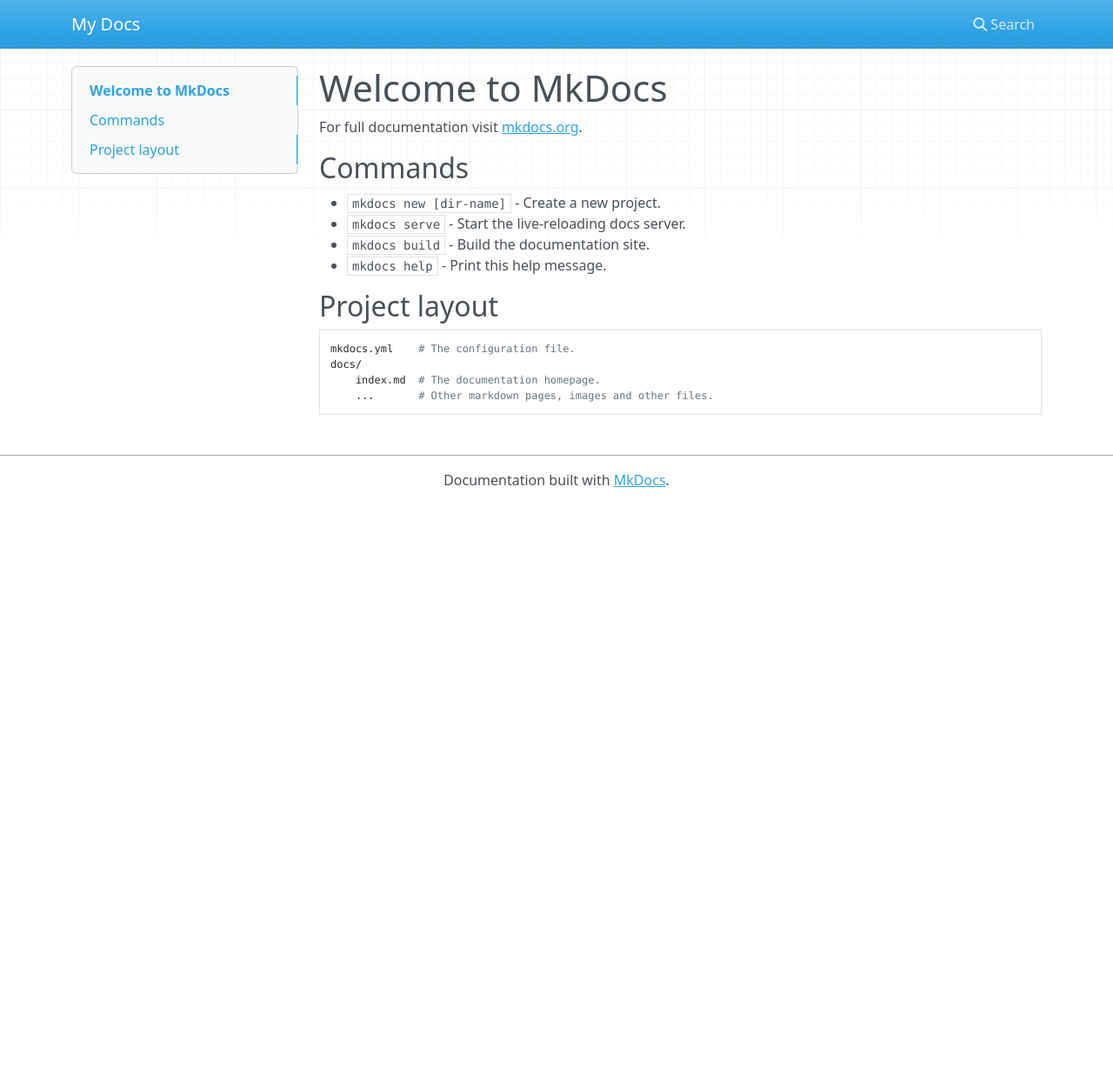
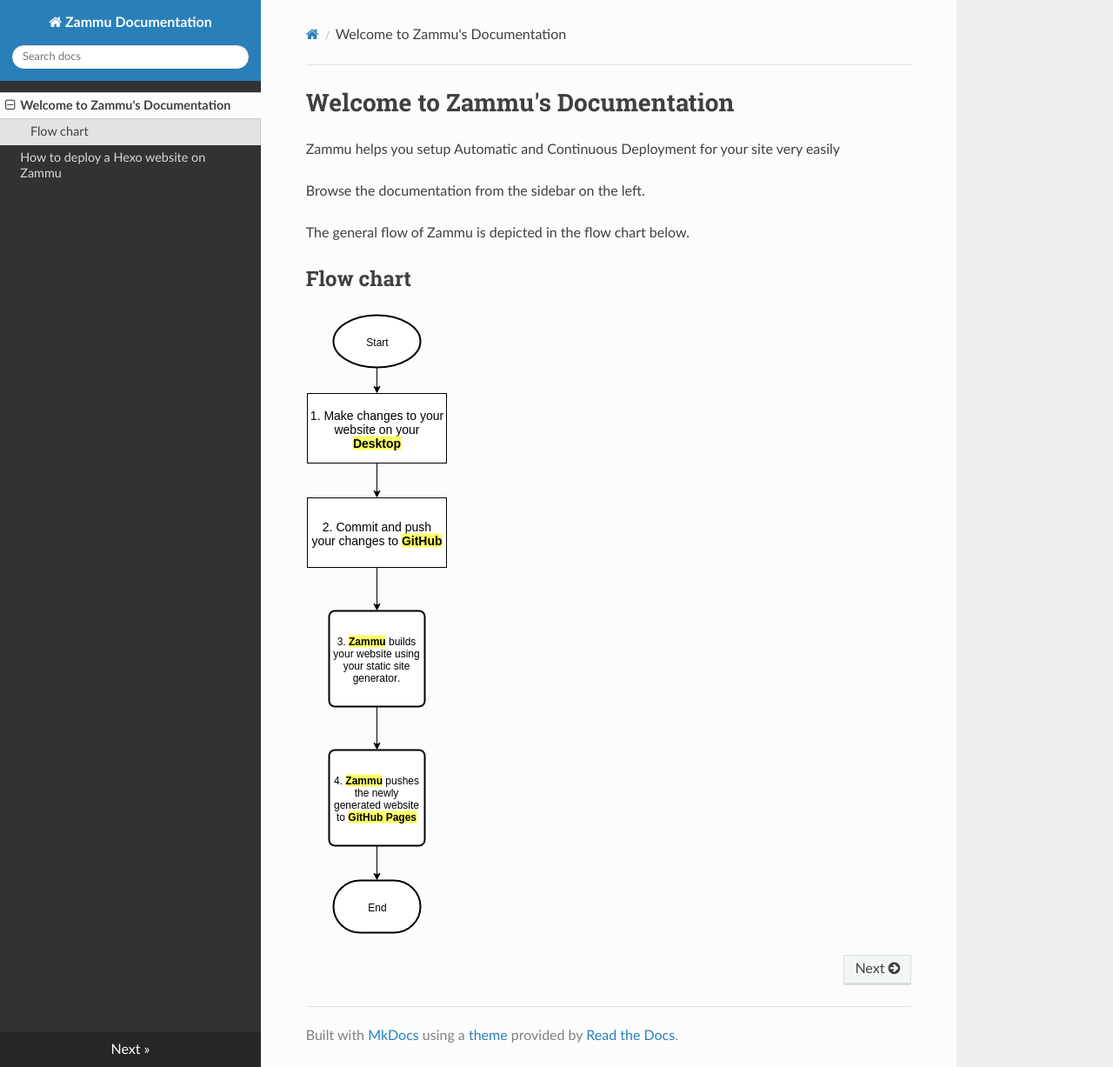
Before and after one commit to zammu/docs.zammu.in, an MkDocs documentation site: the page built from docs/index.md, in a window 1280 px wide and 1227 px high. Shown: the whole window at 87% size. Built offline with MkDocs 1.6.1, drawn with Linux system fonts in a browser that asks for light colours; nearby versions of some CDN libraries.

Commit message:
added flow chart

```diff
--- /dev/null
+++ b/docs/how-to-deploy-a-hexo-website.md
@@ -0,0 +1,37 @@
+# How to deploy a Hexo website on Zammu
+
+You can now setup your Zammu websites to be built using the awesome [Hexo](https://hexo.io) static site generator now.
+
+In this short post I'll show you how to get your Hexo website built on Github Pages automatically for each git push using [Zammu](https://zammu.in).
+
+ 1. Sign up for [zammu.in](https://zammu.in/hexo?invitation_code=HEXOAWESOME) using the invitation code `HEXOAWESOME`.
+ 2. Link up your Github Profile from zammu.in's home page after signing in.
+ 3. Create a new site using the "Github => Hexo => Github" recipe and enter the github url of your hexo website e.g. *zammu/hexo.zammu.in* with the other details.
+ 4. That's it. Now you whenever you push to your github repository, your website will be built using Hexo and will be published to Github Pages on subdomain.zammu.in
+
+- - -
+
+**Here are some commands used to setup your repository**
+
+~~~bash
+# init the new site
+hexo init awesome-hexo-blog
+
+# init the repo
+cd awesome-hexo-blog
+git init
+git commit -m 'init'
+
+# now we need to go to github and create our repository and then
+git remote add origin git@github.com:minhajuddin/awesome-hexo-blog
+git push origin master -u
+
+# now we need to go to https://zammu.in/hexo and create a new site with the following  info
+# Recipe = Github => Hexo => Github
+# Title = My awesome Blog
+# Domain =
+# Subdomain = awesomehexo
+# Github URL = minhajuddin/awesome-hexo-blog
+
+echo "That's it we are done"
+~~~
--- a/docs/index.md
+++ b/docs/index.md
@@ -1,17 +1,12 @@
-# Welcome to MkDocs
+# Welcome to Zammu's Documentation
 
-For full documentation visit [mkdocs.org](http://mkdocs.org).
+Zammu helps you setup Automatic and Continuous Deployment for your site very
+easily
 
-## Commands
+Browse the documentation from the sidebar on the left.
 
-* `mkdocs new [dir-name]` - Create a new project.
-* `mkdocs serve` - Start the live-reloading docs server.
-* `mkdocs build` - Build the documentation site.
-* `mkdocs help` - Print this help message.
+The general flow of Zammu is depicted in the flow chart below.
 
-## Project layout
+## Flow chart
 
-    mkdocs.yml    # The configuration file.
-    docs/
-        index.md  # The documentation homepage.
-        ...       # Other markdown pages, images and other files.
+![Zammu Flow Chart](/images/zammu-flow.png)
--- a/mkdocs.yml
+++ b/mkdocs.yml
@@ -1 +1,2 @@
-site_name: My Docs
+site_name: Zammu Documentation
+theme: readthedocs
```
Also changed, not shown: docs/images/zammu-flow.png (added).
